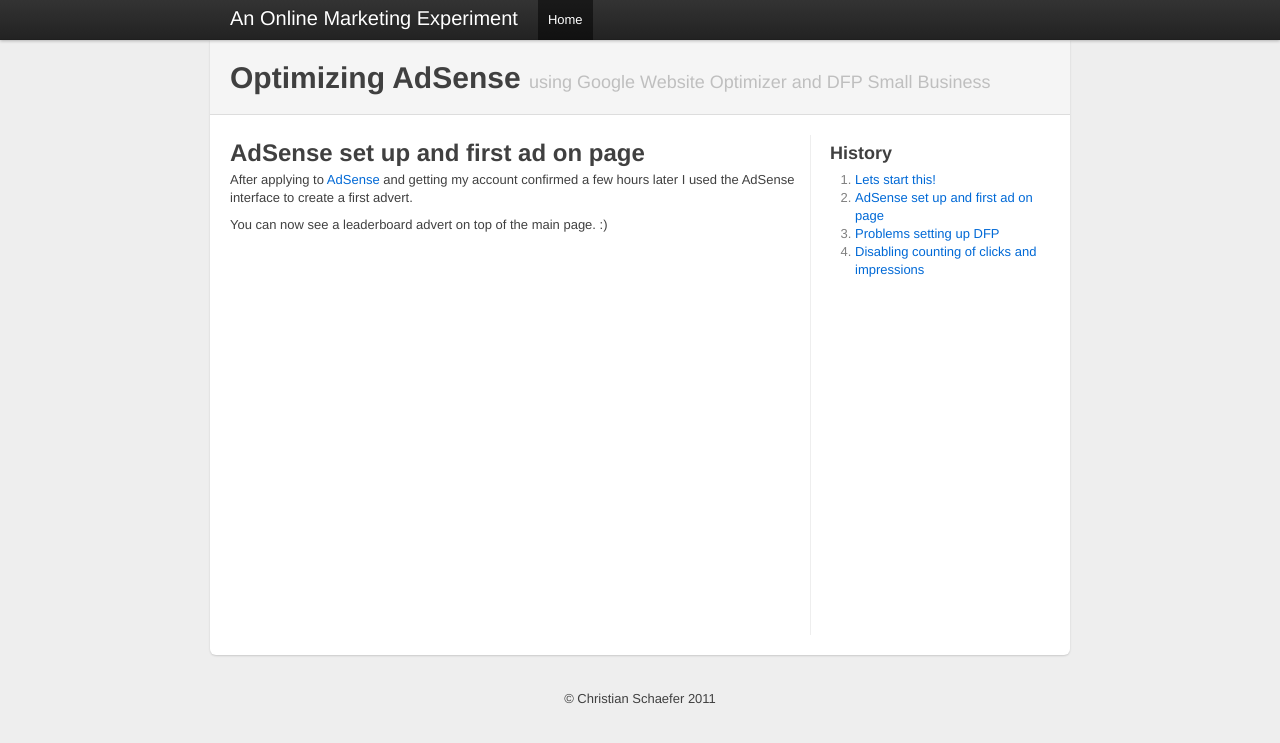
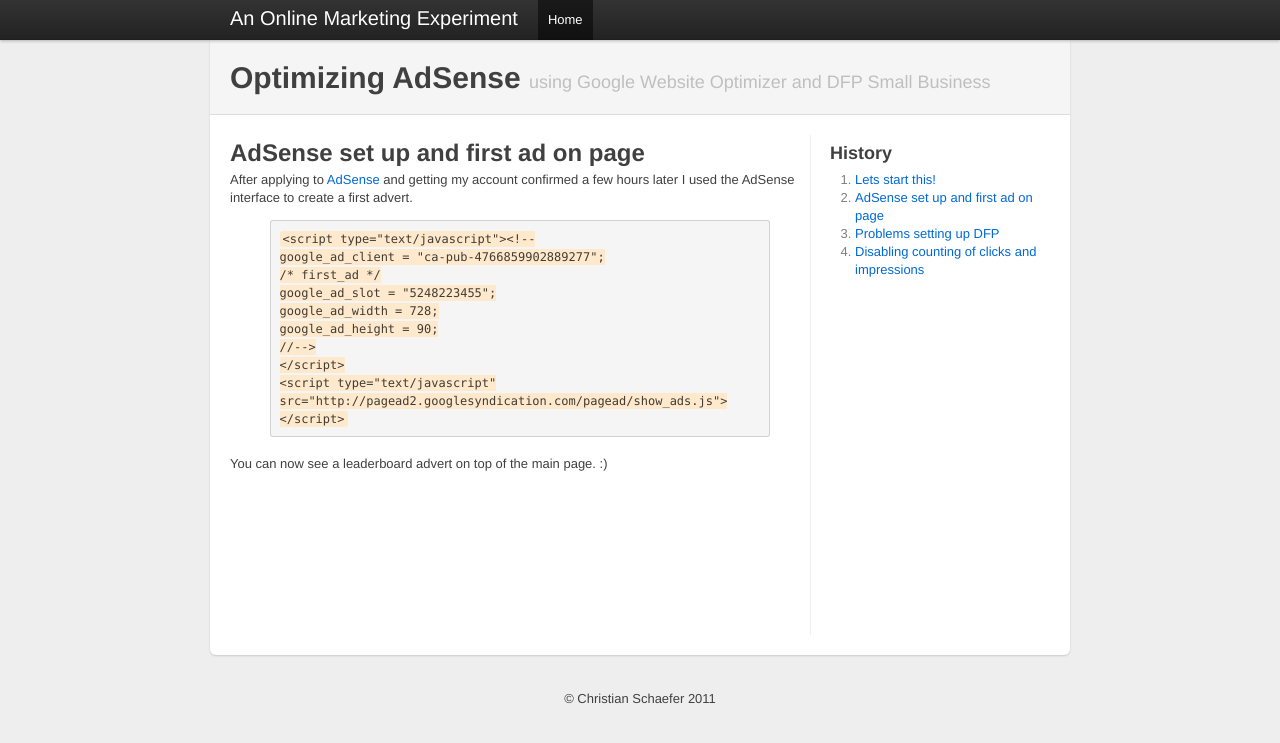
Before and after one commit to a8977338/dfpadsenseoptimiser, a Jekyll site: the page built from _posts/2011-10-26-1_AdSenseSetUpAndFirstAdOnPage.md, in a window 1280 px wide. Shown: the top 743 px of the page. Built offline with Jekyll 4.4.1, drawn with Linux system fonts in a browser that asks for light colours; nearby versions of some CDN libraries.

Commit message:
try html highlighting

```diff
--- a/_posts/2011-10-26-1_AdSenseSetUpAndFirstAdOnPage.md
+++ b/_posts/2011-10-26-1_AdSenseSetUpAndFirstAdOnPage.md
@@ -6,4 +6,18 @@ title: "AdSense set up and first ad on page"
 
 After applying to [AdSense](https://www.google.com/adsense/) and getting my account confirmed a few hours later I used the AdSense interface to create a first advert.
 
+{% highlight html %}
+<script type="text/javascript"><!--
+google_ad_client = "ca-pub-4766859902889277";
+/* first_ad */
+google_ad_slot = "5248223455";
+google_ad_width = 728;
+google_ad_height = 90;
+//-->
+</script>
+<script type="text/javascript"
+src="http://pagead2.googlesyndication.com/pagead/show_ads.js">
+</script>
+{% endhighlight %}
+
 You can now see a leaderboard advert on top of the main page. :)
```
